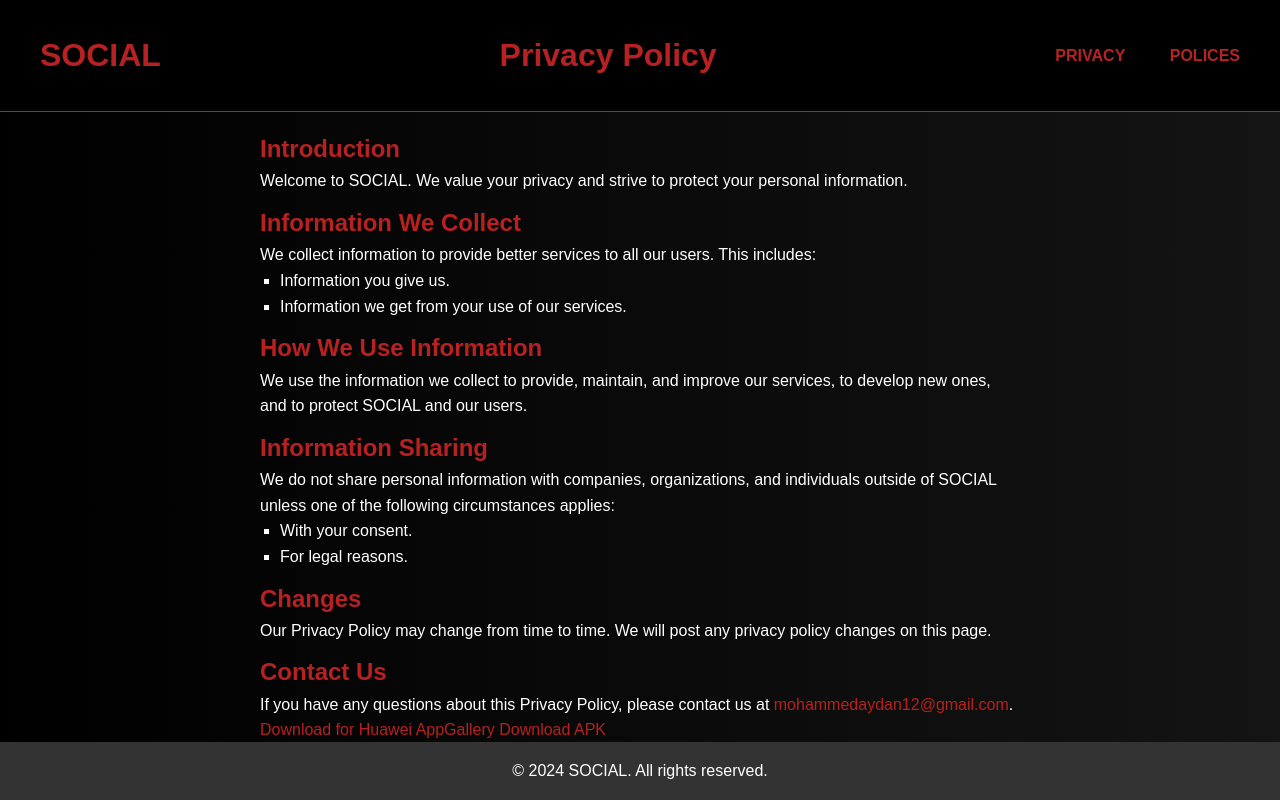
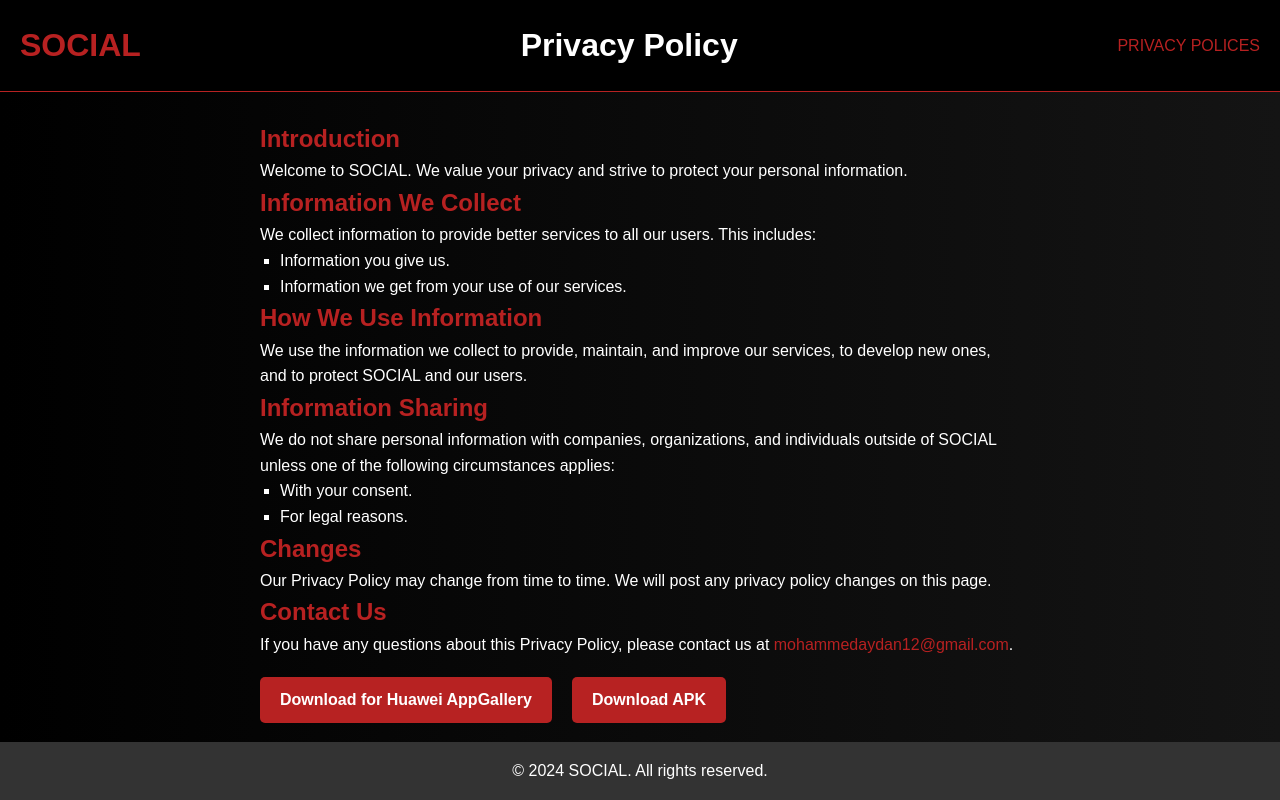
Before and after one commit to MohammedAydan/SOCIAL, a plain HTML site: page PRIVACY/index.html in a window 1280 px wide. Shown: the top 800 px of the page. Drawn offline with Linux system fonts and the light colour scheme; a script that the page names is missing.

Commit message:
Update style.css

```diff
--- a/PRIVACY/style.css
+++ b/PRIVACY/style.css
@@ -5,23 +5,11 @@
     }
 
     body {
-    background-color: #000000;
         background: linear-gradient(90deg, #000000, #141414);
-    /* background-size: 200% 200%; */
         font-family: Arial, sans-serif;
         color: #ffffff;
-    margin: 0;
-    padding: 0;
         line-height: 1.6;
     }
-
-header {
-    background: #b72121;
-    color: #ffffff;
-    padding: 1rem 0;
-    text-align: center;
-}
-
 
     .header {
         position: fixed;
@@ -36,6 +24,10 @@ header {
         border-bottom: 1px solid #b72222;
     }
 
+    .title {
+        color: #fff;
+    }
+
     main {
         padding: 20px;
         max-width: 800px;
@@ -44,12 +36,7 @@ main {
         margin-top: 100px;
     }
 
-section {
-    padding-top: 10px;
-}
-
-h1,
-h2 {
+    h1, h2 {
         color: #b72121;
     }
 
@@ -67,6 +54,26 @@ a:hover {
         text-decoration: underline;
     }
 
+    .download-buttons {
+        display: flex;
+        gap: 20px;
+        margin-top: 20px;
+    }
+
+    .download-btn {
+        background-color: #b72222;
+        color: white;
+        padding: 10px 20px;
+        border-radius: 5px;
+        text-align: center;
+        font-weight: bold;
+    }
+
+    .download-btn:hover {
+        background-color: #fff;
+        color: #b72222;
+    }
+
     footer {
         background: #333333;
         color: #ffffff;
@@ -76,17 +83,3 @@ footer {
         width: 100%;
         bottom: 0;
     }
-
-.header a {
-    color: #b72222;
-    text-decoration: none;
-    margin: 0 10px;
-    font-weight: bold;
-    border-radius: 8px;
-    padding: 10px;
-}
-
-.header a:hover {
-    color: #ffffff;
-    padding: 10px;
-}
```
Lines whose indentation alone changed are shown as unchanged.
